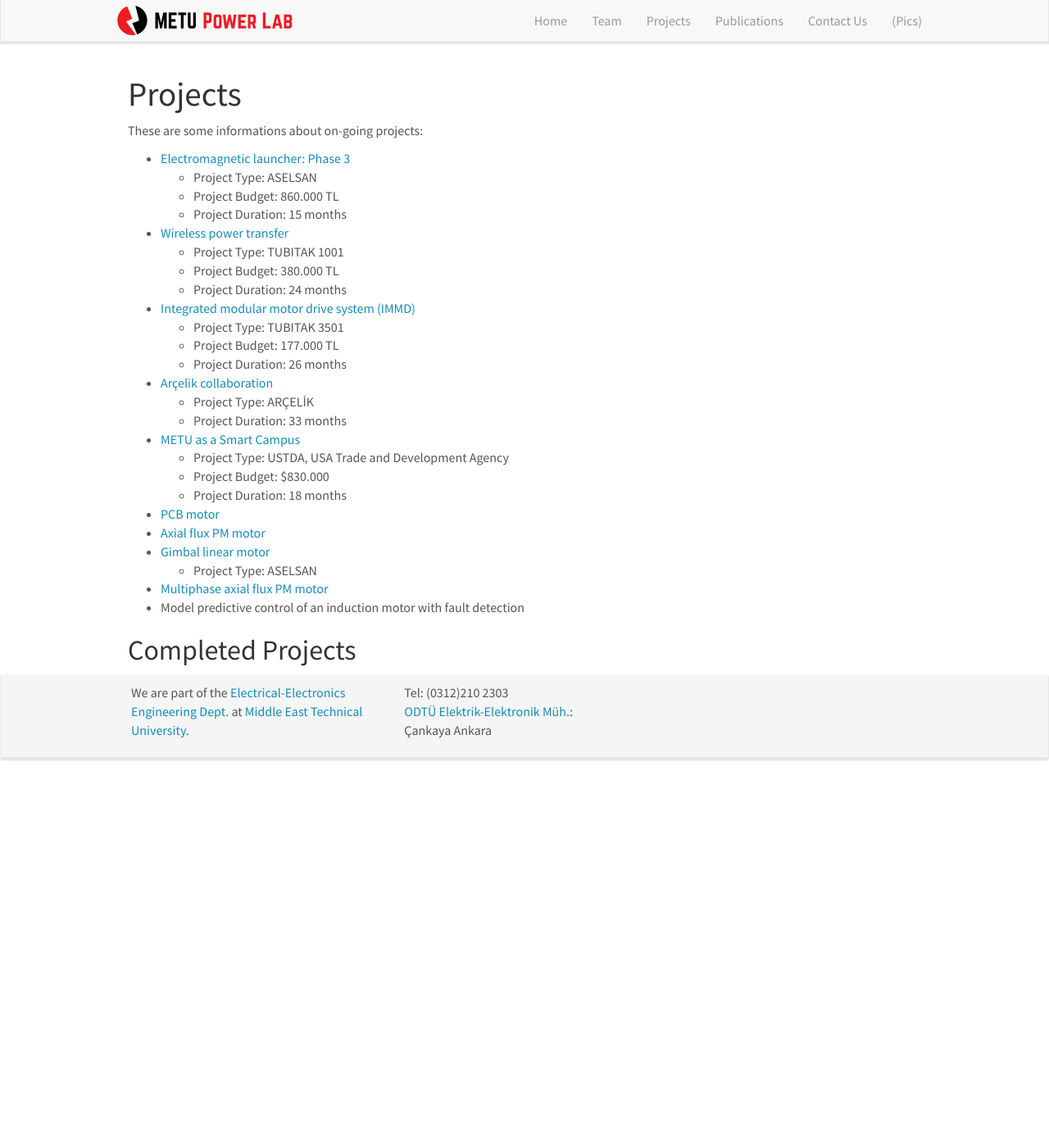
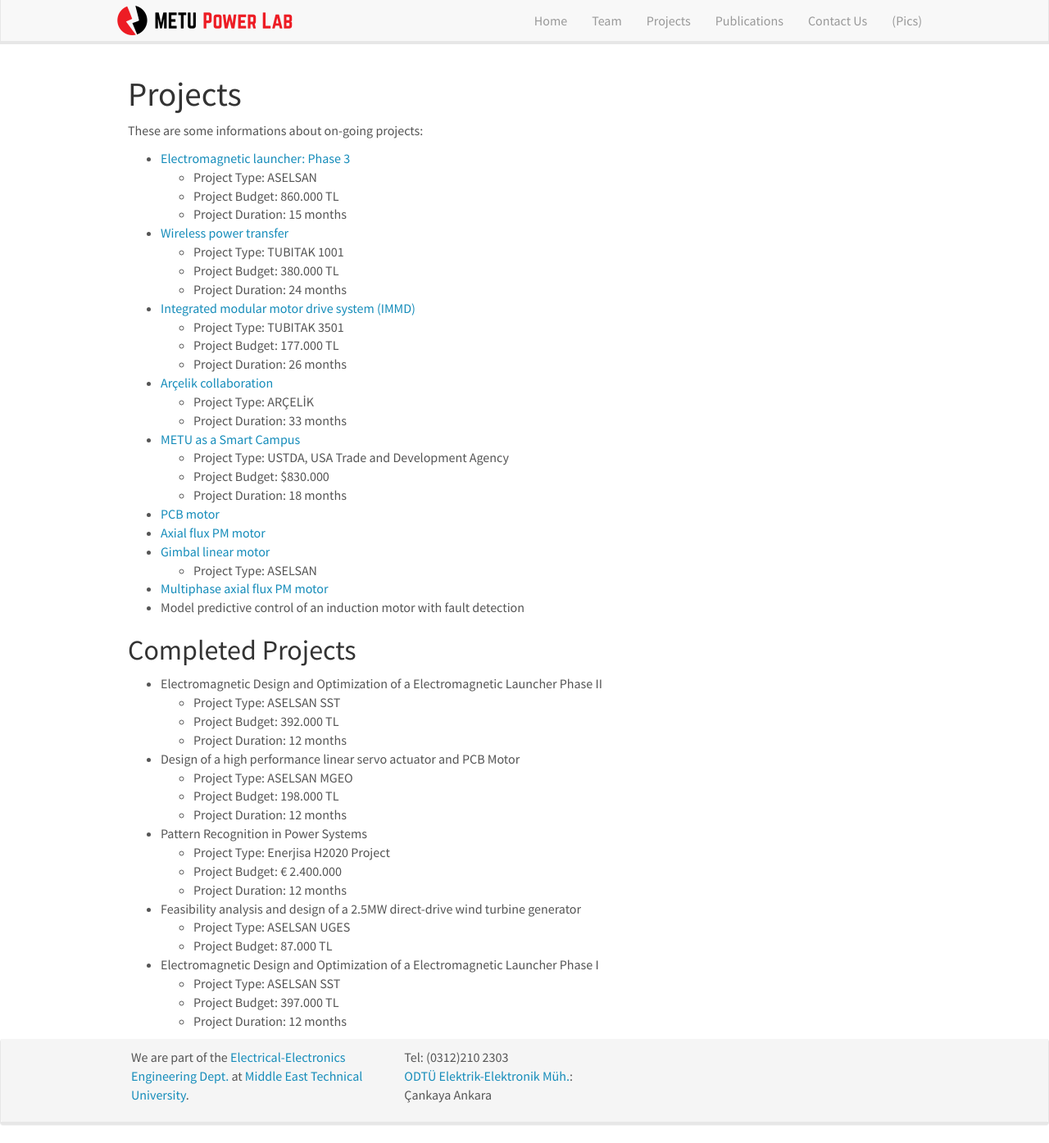
Before and after one commit to odtu/odtu.github.io, a Jekyll site: the page built from _pages/openings.md, in a window 1280 px wide and 1395 px high. Shown: the whole window at 82% size. Built offline with Jekyll 4.4.1, drawn with Linux system fonts in a browser that asks for light colours; nearby versions of some CDN libraries.

Commit message:
Update openings.md

```diff
--- a/_pages/openings.md
+++ b/_pages/openings.md
@@ -67,3 +67,39 @@
 </ul>
 
 ## Completed Projects
+<ul>
+   <li> Electromagnetic Design and Optimization of a Electromagnetic Launcher Phase II</li>
+   <ul>
+      <li>Project Type: ASELSAN SST </li>
+      <li>Project Budget: 392.000 TL</li>
+      <li>Project Duration: 12 months </li>
+  </ul>
+
+
+  <li> Design of a high performance linear servo actuator and PCB Motor</li>
+   <ul>
+      <li>Project Type: ASELSAN MGEO </li>
+      <li>Project Budget: 198.000 TL</li>
+      <li>Project Duration: 12 months </li>
+  </ul>
+  <li> Pattern Recognition in Power Systems </li>
+  <ul>
+      <li>Project Type: Enerjisa H2020 Project </li>
+      <li>Project Budget: € 2.400.000</li>
+      <li>Project Duration: 12 months </li>
+  </ul>
+
+  <li> Feasibility analysis and design of a 2.5MW direct-drive wind turbine generator</li>
+   <ul>
+      <li>Project Type: ASELSAN UGES </li>
+      <li>Project Budget: 87.000 TL</li>
+  </ul>
+
+   <li> Electromagnetic Design and Optimization of a Electromagnetic Launcher Phase I</li>
+   <ul>
+      <li>Project Type: ASELSAN SST </li>
+      <li>Project Budget: 397.000 TL</li>
+      <li>Project Duration: 12 months </li>
+  </ul>
+
+</ul>
```
